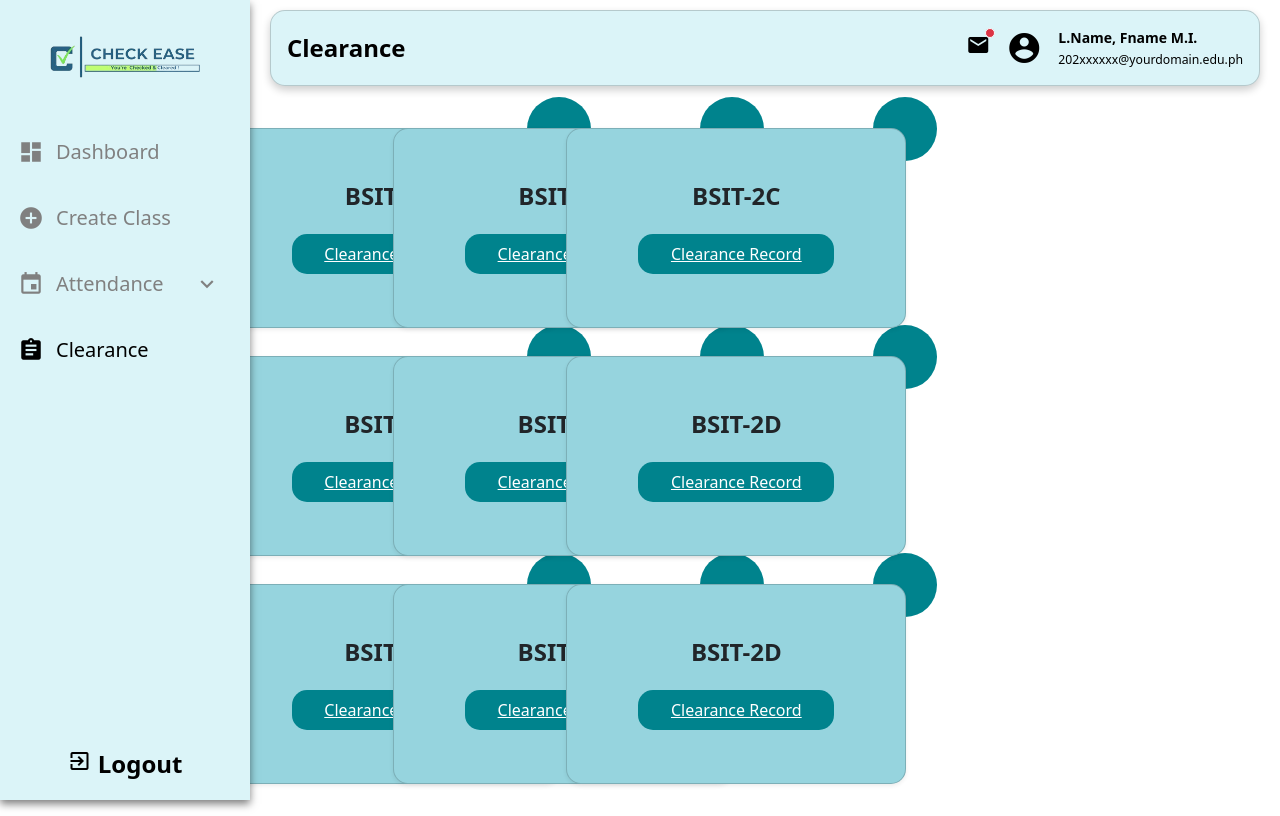
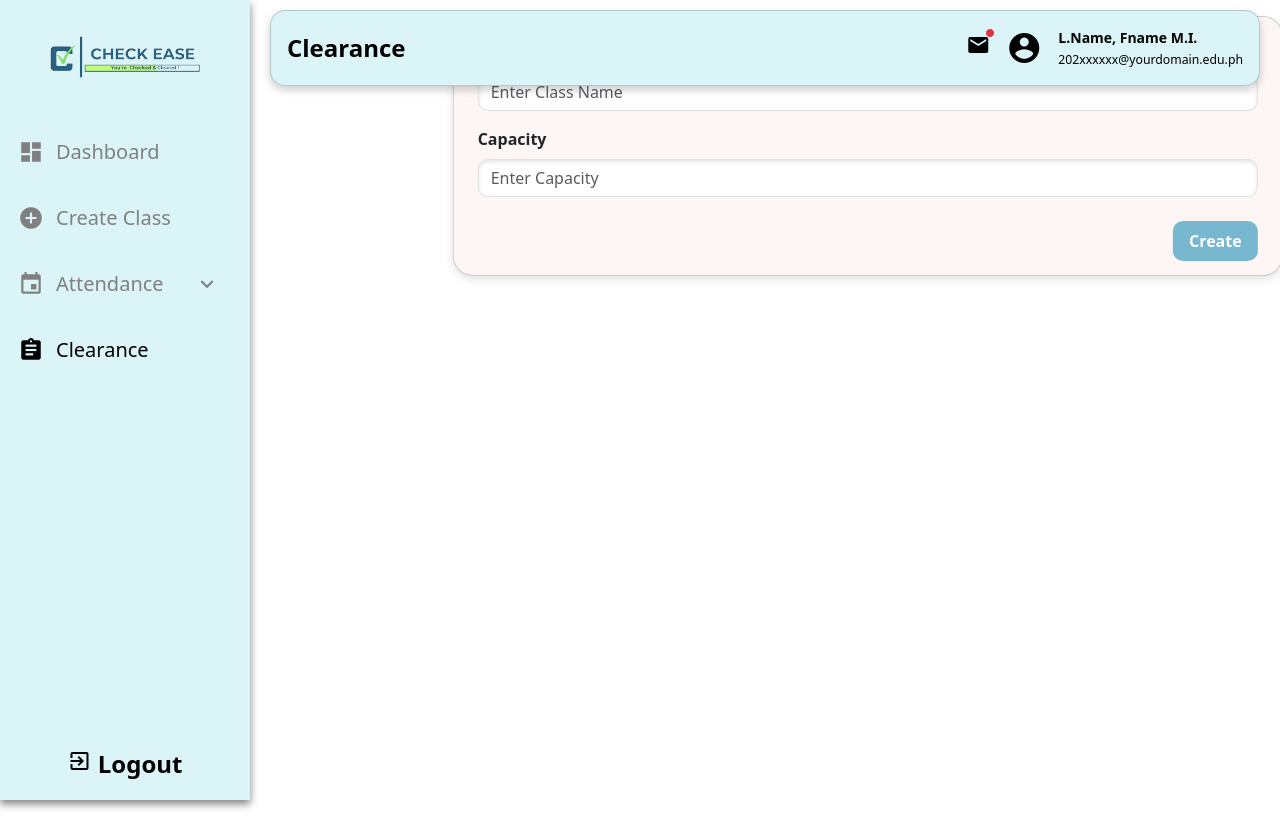
Before and after one commit to icz3us/CheckEaseExp, a Vue app: page /clearance in a window 1280 px wide. Built offline with nearby package versions, Linux system fonts and the light colour scheme.

Commit message:
Update ClearanceView.vue

```diff
--- a/src/views/ClearanceView.vue
+++ b/src/views/ClearanceView.vue
@@ -1,150 +1,65 @@
 <template>
-    <div class="container position-flex offset-md-2" style="margin-top: 100px">
-      <div class="row">
-        <div
-          class="col-12 col-sm-6 col-md-5 col-lg-4 mb-2 "
-          v-for="(card, index) in cards"
-          :key="index"
-        >
-          <div class="card custom-card shadow-sm d-flex flex-column align-items-center justify-content-center" style="width: 340px; height: 200px;">
-            <div class="card-body d-flex flex-column align-items-center justify-content-center">
-              <div class="card-content text-center mb-3">
-                <h5 class="card-title"><b>{{ card.title }}</b></h5>
-                <p class="card-text" v-html="card.text"></p>
+    <div class="container position-static top-50 start-0 translate-middle-x col-md-2" >
+      <div class="card p-4 m-5 mt-3" style="width: 830px; height: 260px; border-radius: 20px; background-color: #fdf6f5;">
+        <form class="d-flex flex-column">
+          <div class="form-group mb-3">
+            <label for="className" class="form-label font-weight-bold">Class Name</label>
+            <input type="text" class="form-control custom-input" id="className" placeholder="Enter Class Name">
           </div>
-              <router-link
-                :to="card.button.link"
-                class="btn custom-btn"
-              >
-                <u>{{ card.button.text }}</u>
-              </router-link>
+          <div class="form-group mb-4">
+            <label for="capacity" class="form-label font-weight-bold">Capacity</label>
+            <input type="number" class="form-control custom-input" id="capacity" placeholder="Enter Capacity">
           </div>
+          <div class="d-flex justify-content-end">
+            <button type="submit" class="btn custom-btn"><b>Create</b></button>
           </div>
-        </div>
+        </form>
       </div>
     </div>
   </template>
 
   <script>
   export default {
-    name: "ClearanceView",
     data() {
       return {
-        cards: [
-          {
-            title: "BSIT-2A",
-            button: { text: "Clearance Record", link: "/ClearanceRecord" },
-          },
-          {
-            title: "BSIT-2B",
-            button: { text: "Clearance Record", link: "/ClearanceRecord" },
-          },
-          {
-            title: "BSIT-2C",
-            button: { text: "Clearance Record", link: "/ClearanceRecord" },
-          },
-          {
-            title: "BSIT-2D",
-            button: { text: "Clearance Record", link: "/ClearanceRecord" },
-          },
-          {
-            title: "BSIT-2D",
-            button: { text: "Clearance Record", link: "/ClearanceRecord" },
-          },
-          {
-            title: "BSIT-2D",
-            button: { text: "Clearance Record", link: "/ClearanceRecord" },
-          },
-          {
-            title: "BSIT-2D",
-            button: { text: "Clearance Record", link: "/ClearanceRecord" },
-          },
-          {
-            title: "BSIT-2D",
-            button: { text: "Clearance Record", link: "/ClearanceRecord" },
-          },
-          {
-            title: "BSIT-2D",
-            button: { text: "Clearance Record", link: "/ClearanceRecord" },
-          },
 
-        ],
       };
     },
+    methods: {
+
+    }
   };
   </script>
 
   <style scoped>
-.card {
-  border-radius: 15px;
-  margin-left: 45px;
-  margin-top: 20px;
-  display: flex;
-  flex-direction: column;
-  align-items: center;
-  text-align: center;
-  background-color: #96D4DE;
-  height: 200px;
-  position: relative;
+  .container {
+    height: 100vh;
   }
 
-.card:hover {
-  transition: all 0.2s ease-out;
-  box-shadow: 0px 4px 8px rgba(38, 38, 38, 0.2);
-  top: -4px;
-  border: 1px solid #00838d;
-  background-color: #00838d;
+  .card {
+    border-radius: 20px;
+    box-shadow: 0px 4px 10px rgba(0, 0, 0, 0.1);
+    background-color: #fdf6f5;
   }
 
-.card:hover .custom-btn {
-  background-color: #96D4DE;
-  color: black;
-}
-.card-title {
-  font-size: 24px;
+  .font-weight-bold {
+    font-weight: bold;
   }
 
-.card:before {
-  content: "";
-  position: absolute;
-  z-index: -1;
-  top: -16px;
-  right: -16px;
-  background: #00838d;
-  height: 32px;
-  width: 32px;
-  border-radius: 32px;
-  transform: scale(2);
-  transform-origin: 50% 50%;
-  transition: transform 0.15s ease-out;
-}
-
-.card:hover:before {
-  transform: scale(2.15);
+  .custom-input {
+    border-radius: 10px;
+    box-shadow: inset 0px 2px 4px rgba(0, 0, 0, 0.1);
   }
 
   .custom-btn {
-  width: 150%;
-
-  max-width: 200px;
-  background-color: #00838d;
-  color: #fff;
+    background-color: #78B7D0;
+    color: white;
+    border-radius: 10px;
+    padding: 8px 16px;
     border: none;
-  border-radius: 15px;
-  text-align: center;
-  padding: 8px 0;
-  font-size: 16px;
-  transition: background-color 0.2s ease-in-out;
-}
-@media (max-width: 576px) {
-  .container {
-    margin-top: 100px;
-    margin-bottom: 50px;
-  }
-  .card {
-    margin-left: 30px;
-  }
   }
 
-
+  .custom-btn:hover {
+    background-color: #66a3c7;
+  }
   </style>
```
Lines whose indentation alone changed are shown as unchanged.
